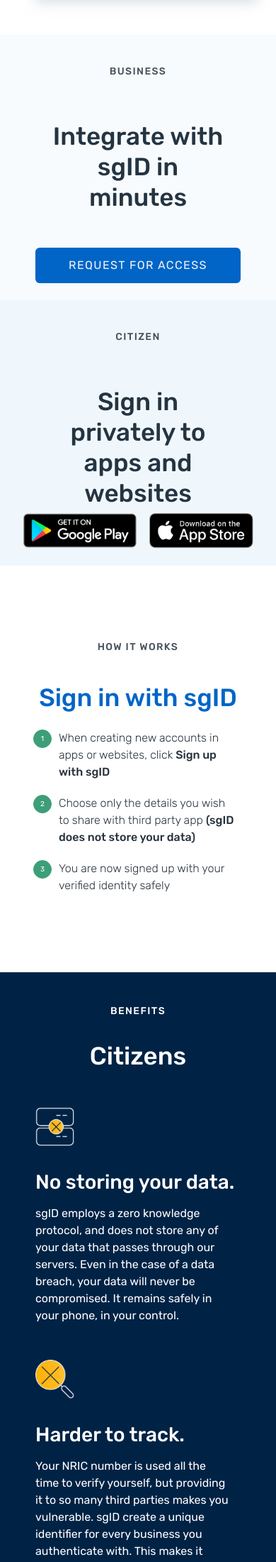
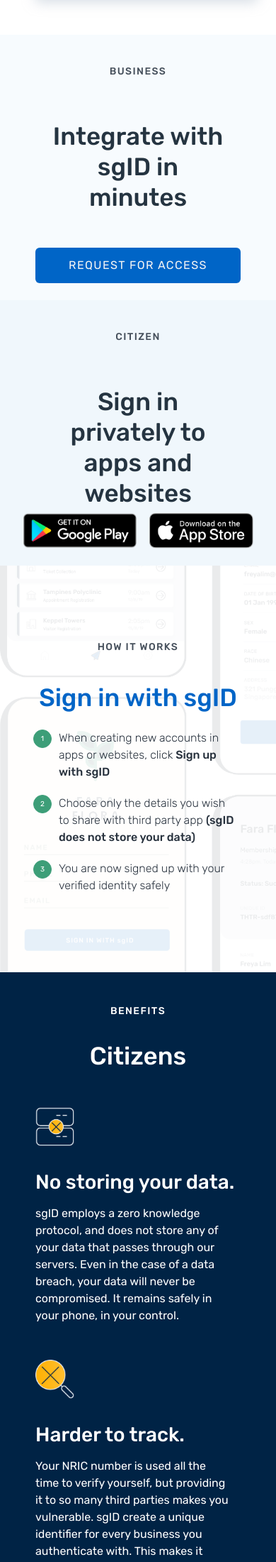
Before and after one commit to opengovsg/sgID-microsite, a Jekyll site: the page built from index.md, in a window 390 px wide. Shown: the part 682-2883 px from the top of the page at 71% size. Built offline with Jekyll 4.4.1, drawn with Linux system fonts in a browser that asks for light colours.

Commit message:
Variable padding

```diff
--- a/assets/css/custom.css
+++ b/assets/css/custom.css
@@ -250,7 +250,7 @@
 }
 
 .trusted-by-container {
-  padding: 80px 150px 0px 150px;
+  padding: 80px 3vw 0px 3vw;
   text-align: center;
 }
 
@@ -335,7 +335,7 @@
 }
 
 .benefits-citizens-container {
-  padding: 40px 150px;
+  padding: 40px 3vw;
   text-align: center;
   color: white;
   background: #002345;
@@ -402,7 +402,7 @@
 }
 
 .benefits-citizens-action-container {
-  padding: 40px 0px 0px 150px;
+  padding: 40px 0px 0px 3vw;
   text-align: center;
   color: white;
   background-color: #002345;
@@ -422,7 +422,7 @@
 }
 
 .benefits-business-container {
-  padding: 40px 150px;
+  padding: 40px 3vw;
   text-align: center;
 }
 
@@ -479,7 +479,7 @@
 }
 
 .benefits-business-action-container {
-  padding: 40px 150px 0px 150px;
+  padding: 40px 3vw 0px 3vw;
   margin-top: 50px;
   text-align: center;
   color: #0065c7;
@@ -615,6 +615,15 @@
 }
 
 @media screen and (max-width: 1000px) {
+  .how-it-works-container {
+    background-image: url(/assets/images/group.png);
+    background-size: cover;
+  }
+
+  .how-it-works-container .row {
+    background: rgba(255, 255, 255, 0.9);
+  }
+
   .how-it-works-left {
     display: flex;
     justify-content: center;
@@ -654,7 +663,7 @@
   }
   .benefits-business-action-container {
     padding: 30px;
-    padding-bottom: 150px;
+    padding-bottom: 3vw;
     margin-top: 0px;
   }
   .benefits-business-call-to-action {
```
